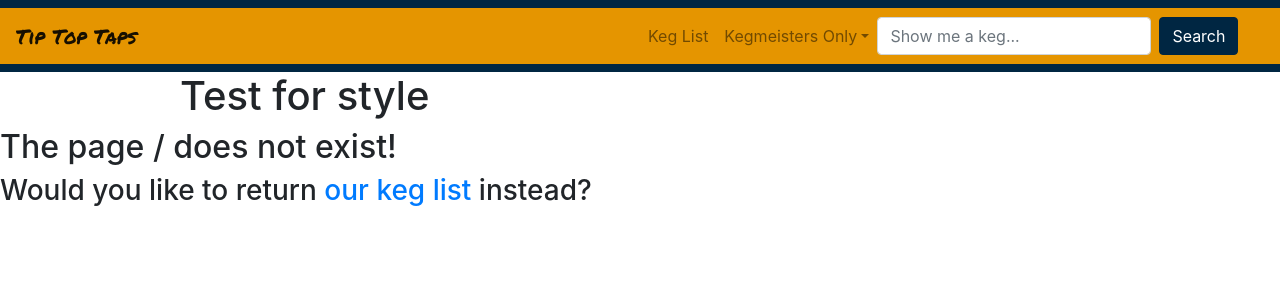
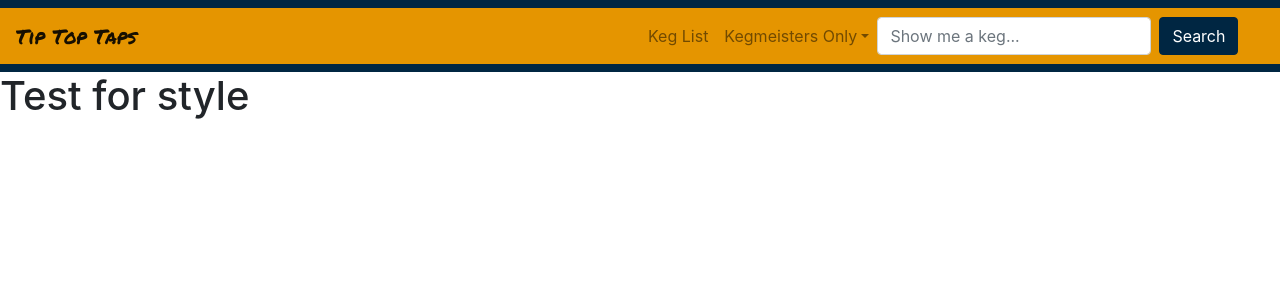
Before and after one commit to larabjork/taproom, a React (Create React App) app: page /editkegform in a window 1280 px wide. Shown: the top 300 px of the page. Built offline with nearby package versions, Linux system fonts and the light colour scheme.

Commit message:
fix routing issue

```diff
--- a/src/App.js
+++ b/src/App.js
@@ -15,25 +15,20 @@ function App() {
   return (
     <div className="bodyDiv">
 
+
       <Header/>
-      <Container>
-        <Row>
-          <Col md={1}>
-          </Col>
-          <Col md={10}>
+
+            <Switch>
+
               <Route exact path='/' component={Home} />
-          </Col>
-        </Row>
-        <Col md={1}>
-        </Col>
-      </Container>
-      <Switch>
+              <Route path='/home' component={Home} />
               <Route path='/keglist' component={KegList} />
               <Route path='/keg' component={Keg} />
               <Route path='/newkegform' component={NewKegForm} />
               <Route path='/editkegform' component={EditKegForm} />
               <Route component={Error404} />
             </Switch>
+
     </div>
   );
 }
```
Lines whose indentation alone changed are shown as unchanged.
